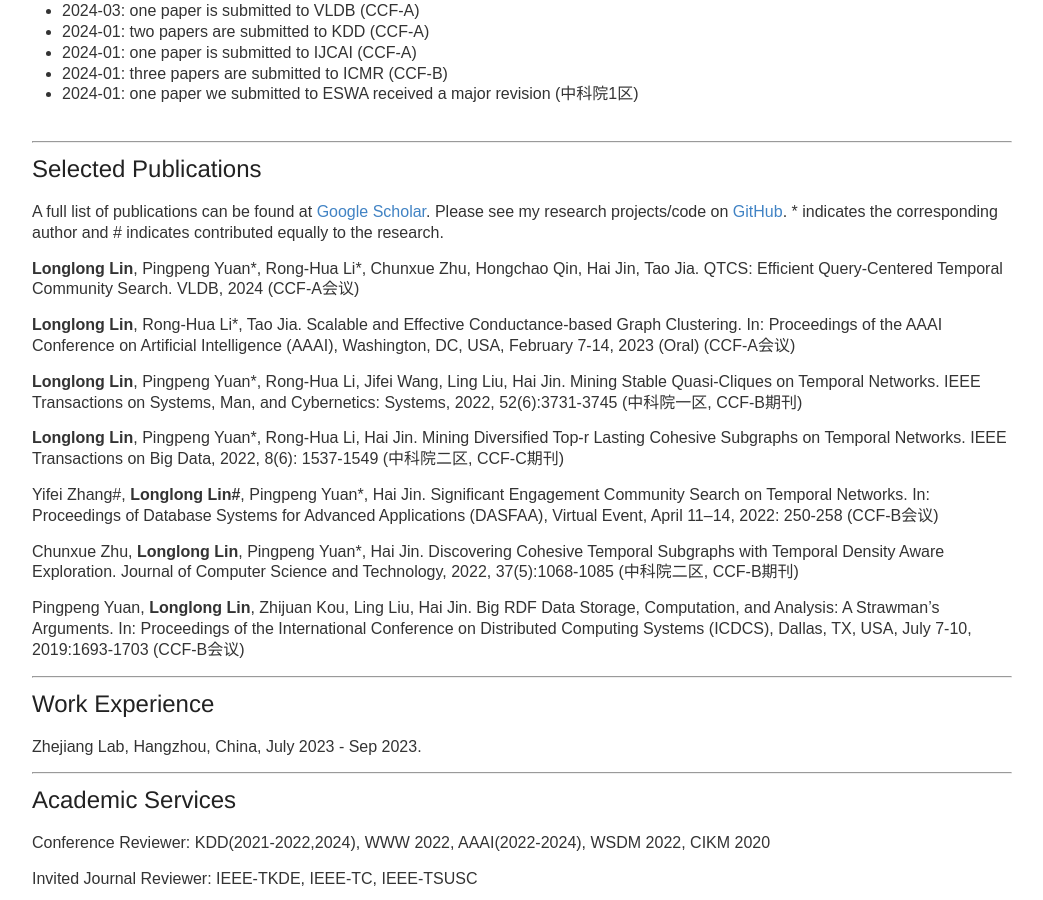
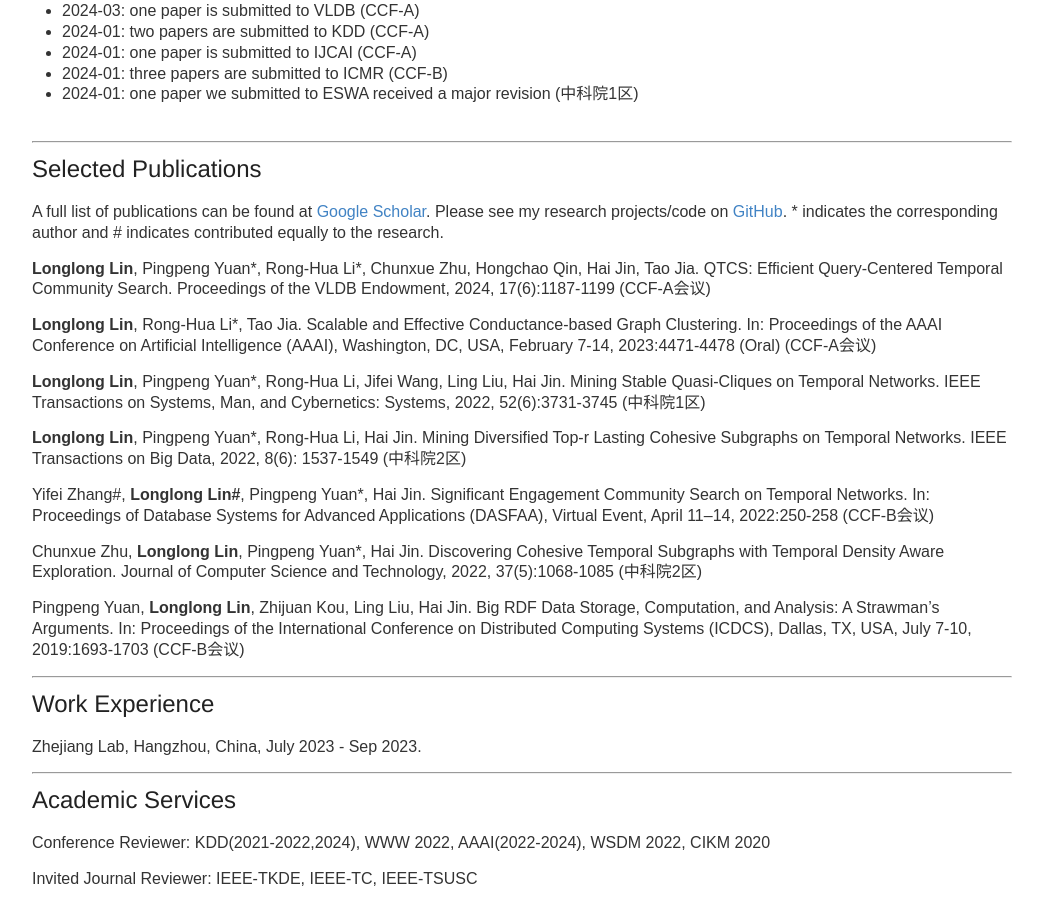
Before and after one commit to longlonglin/longlonglin.github.io, a Jekyll site: the page built from index.md, in a window 1280 px wide and 900 px high, scrolled down 605 px. Shown: the whole window, without its empty margins (118-1161 px from the left). Built offline with Jekyll 4.4.1, drawn with Linux system fonts in a browser that asks for light colours; our own code applies the rules of GitHub Pages for plain Markdown files.

Commit message:
Update index.md

```diff
--- a/index.md
+++ b/index.md
@@ -26,17 +26,17 @@
 A full list of publications can be found at [Google Scholar](https://scholar.lanfanshu.cn/citations?user=TgqGrv3_ytYC&hl=zh-CN&oi=ao). Please see my research projects/code on [GitHub](https://github.com/longlonglin). <sup>*</sup> indicates the corresponding author and <sup>#</sup> indicates contributed equally to the research.
 <br><be>
 
-**Longlong Lin**, Pingpeng Yuan<sup>*</sup>, Rong-Hua Li<sup>*</sup>, Chunxue Zhu, Hongchao Qin, Hai Jin, Tao Jia. QTCS: Efficient Query-Centered Temporal Community Search. VLDB, 2024 (CCF-A会议) <br>
+**Longlong Lin**, Pingpeng Yuan<sup>*</sup>, Rong-Hua Li<sup>*</sup>, Chunxue Zhu, Hongchao Qin, Hai Jin, Tao Jia. QTCS: Efficient Query-Centered Temporal Community Search. Proceedings of the VLDB Endowment, 2024, 17(6):1187-1199 (CCF-A会议) <br>
 
-**Longlong Lin**, Rong-Hua Li<sup>*</sup>, Tao Jia. Scalable and Effective Conductance-based Graph Clustering. In: Proceedings of the AAAI Conference on Artificial Intelligence (AAAI), Washington, DC, USA, February 7-14, 2023 (Oral)  (CCF-A会议) <br>
+**Longlong Lin**, Rong-Hua Li<sup>*</sup>, Tao Jia. Scalable and Effective Conductance-based Graph Clustering. In: Proceedings of the AAAI Conference on Artificial Intelligence (AAAI), Washington, DC, USA, February 7-14, 2023:4471-4478 (Oral)  (CCF-A会议) <br>
 
-**Longlong Lin**, Pingpeng Yuan<sup>*</sup>, Rong-Hua Li, Jifei Wang, Ling Liu, Hai Jin. Mining Stable Quasi-Cliques on Temporal Networks.  IEEE Transactions on Systems, Man, and Cybernetics: Systems, 2022, 52(6):3731-3745 (中科院一区, CCF-B期刊) <br>
+**Longlong Lin**, Pingpeng Yuan<sup>*</sup>, Rong-Hua Li, Jifei Wang, Ling Liu, Hai Jin. Mining Stable Quasi-Cliques on Temporal Networks.  IEEE Transactions on Systems, Man, and Cybernetics: Systems, 2022, 52(6):3731-3745 (中科院1区) <br>
 
-**Longlong Lin**, Pingpeng Yuan<sup>*</sup>, Rong-Hua Li, Hai Jin. Mining Diversified Top-r Lasting Cohesive Subgraphs on Temporal Networks. IEEE Transactions on Big Data, 2022, 8(6): 1537-1549 (中科院二区, CCF-C期刊) <br>
+**Longlong Lin**, Pingpeng Yuan<sup>*</sup>, Rong-Hua Li, Hai Jin. Mining Diversified Top-r Lasting Cohesive Subgraphs on Temporal Networks. IEEE Transactions on Big Data, 2022, 8(6): 1537-1549 (中科院2区) <br>
 
-Yifei Zhang<sup>#</sup>, **Longlong Lin<sup>#</sup>**, Pingpeng Yuan<sup>*</sup>, Hai Jin. Significant Engagement Community Search on Temporal Networks. In: Proceedings of Database Systems for Advanced Applications (DASFAA), Virtual Event, April 11–14, 2022: 250-258  (CCF-B会议) <br>
+Yifei Zhang<sup>#</sup>, **Longlong Lin<sup>#</sup>**, Pingpeng Yuan<sup>*</sup>, Hai Jin. Significant Engagement Community Search on Temporal Networks. In: Proceedings of Database Systems for Advanced Applications (DASFAA), Virtual Event, April 11–14, 2022:250-258  (CCF-B会议) <br>
 
-Chunxue Zhu, **Longlong Lin**, Pingpeng Yuan<sup>*</sup>, Hai Jin.  Discovering Cohesive Temporal Subgraphs with Temporal Density Aware Exploration. Journal of Computer Science and Technology, 2022, 37(5):1068-1085 (中科院二区, CCF-B期刊) <br>
+Chunxue Zhu, **Longlong Lin**, Pingpeng Yuan<sup>*</sup>, Hai Jin.  Discovering Cohesive Temporal Subgraphs with Temporal Density Aware Exploration. Journal of Computer Science and Technology, 2022, 37(5):1068-1085 (中科院2区) <br>
 
 Pingpeng Yuan, **Longlong Lin**, Zhijuan Kou, Ling Liu, Hai Jin. Big RDF Data Storage, Computation, and Analysis: A Strawman’s Arguments. In: Proceedings of the International Conference on Distributed Computing Systems (ICDCS), Dallas, TX, USA, July 7-10, 2019:1693-1703 (CCF-B会议) <br>
 
```
